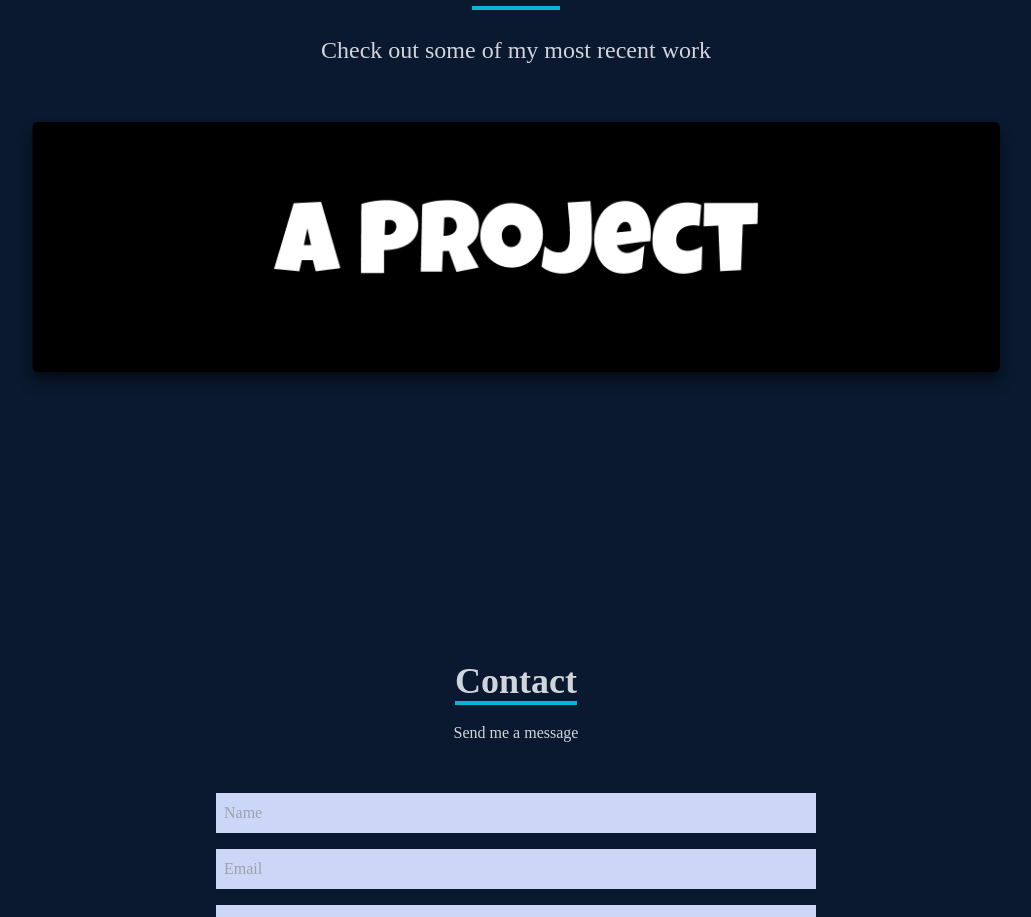
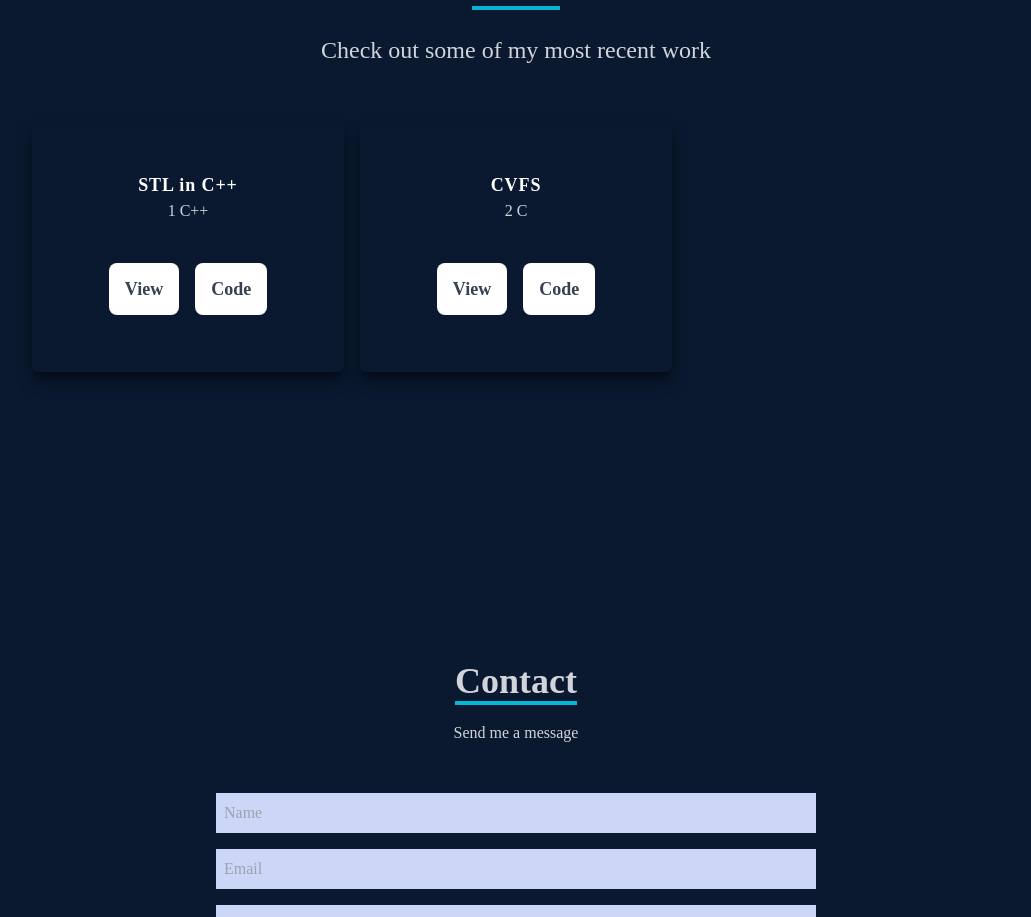
Before and after one commit to ShubhamShit0le/portfolio, a React (Create React App) app: page / in a window 1280 px wide. Shown: the part 2631-3548 px from the top of the page, without its empty margins (124-1155 px from the left). Built offline with nearby package versions, Linux system fonts and the light colour scheme.

Commit message:
Changes in Works and ProjectCar component

```diff
--- a/package.json
+++ b/package.json
@@ -10,6 +10,7 @@
     "react": "^18.2.0",
     "react-dom": "^18.2.0",
     "react-icons": "^4.9.0",
+    "react-router-dom": "^6.11.2",
     "react-scripts": "5.0.1",
     "react-scroll": "^1.8.9",
     "tailwind": "^4.0.0",
--- a/src/App.js
+++ b/src/App.js
@@ -5,6 +5,8 @@ import Home from "./components/Home";
 import NavBar from "./components/NavBar";
 import Skills from "./components/Skills";
 import Works from "./components/Works";
+import Project from './components/Project';
+import { BrowserRouter, Routes, Route } from "react-router-dom";
 
 
 function App() {
@@ -16,7 +18,6 @@ function App() {
       <Skills />
       <Works />
       <Contact />
-
     </div>
   );
 }
--- a/src/components/Project.jsx
+++ b/src/components/Project.jsx
@@ -2,11 +2,17 @@ import React from 'react'
 
 
 const Project = (props) => {
+    const id = props.id;
+    const fullProject = () => {
+   /*
+   project = select * from project where id = {id};
+   */
+  }
 
     // const {
     //       title,description,technology
 
-    // } = props.Project;
+    // } = props.project;
     // return (
 
     //     <div>
--- a/src/components/ProjectCard.jsx
+++ b/src/components/ProjectCard.jsx
@@ -1,24 +1,21 @@
-import React from "react";
-import code from "../assets/code2.png";
+const ProjectCard = (props) => {
+  const { id, title, technology } = props.project;
 
-const ProjectCard = (props) => {
-  const { title, technology, description } = props.project;
 
   return (
     <div
-      style={{ backgroundImage: `url(${code})` }}
       className="shadow-lg shadow-[#040c16] group container rounded-md flex justify-center items-center mx-auto content-div"
     >
       {/* Hover Effects */}
-      <div className="opacity-0 group-hover:opacity-100 flex justify-center items-center flex-col">
+      <div className="group-hover:opacity-100 flex justify-center items-center flex-col">
         <span className=" text-lg font-bold text-white tracking-wider">
           {title}
         </span>
         <p className="text-center">
-          A {title} {description} {technology}
+          {id} {technology}
         </p>
         <div className="pt-8 text-center">
-          <a href="/">
+          <a to='/project/${title}'>
             <button className="text-center rounded-lg px-4 py-3 m-2 bg-white text-gray-700 font-bold text-lg">
               View
             </button>
--- a/src/components/Works.jsx
+++ b/src/components/Works.jsx
@@ -4,11 +4,22 @@ import ProjectCard from './ProjectCard';
 
 
 const Works = () => {
-    const Project ={
-        "title":"STL",
+    const Projects =
+    [
+      {
+        "id":"1",
+        "title":"STL in C++",
         "technology":"C++",
-        "description":"this project is reseach and development built in"
-    }
+      },
+      {
+        "id":"2",
+        "title":"CVFS",
+        "technology":"C",
+      }
+    ]
+    /*
+    Projects = select id,title,technology from projects;
+    */
   return (
     <div name='work' className='w-full md:h-screen text-gray-300 bg-[#0a192f]'>
       <div className='max-w-[1000px] mx-auto p-4 flex flex-col justify-center w-full h-full'>
@@ -18,11 +29,11 @@ const Works = () => {
           </p>
           <p className='py-6 text-2xl'>Check out some of my most recent work</p>
         </div>
-
-       {
-        <ProjectCard  project = {Project} />
-       }
-
+          <div className='grid sm:grid-cols-2 md:grid-cols-3 gap-4'>
+            {
+              Projects.map((project) => <ProjectCard key = {project.id} project = {project} />)
+            }
+          </div>
         </div>
       </div>
   );
```
Also changed, not shown: 1 other file (tests, documents, lock files or other folders).
